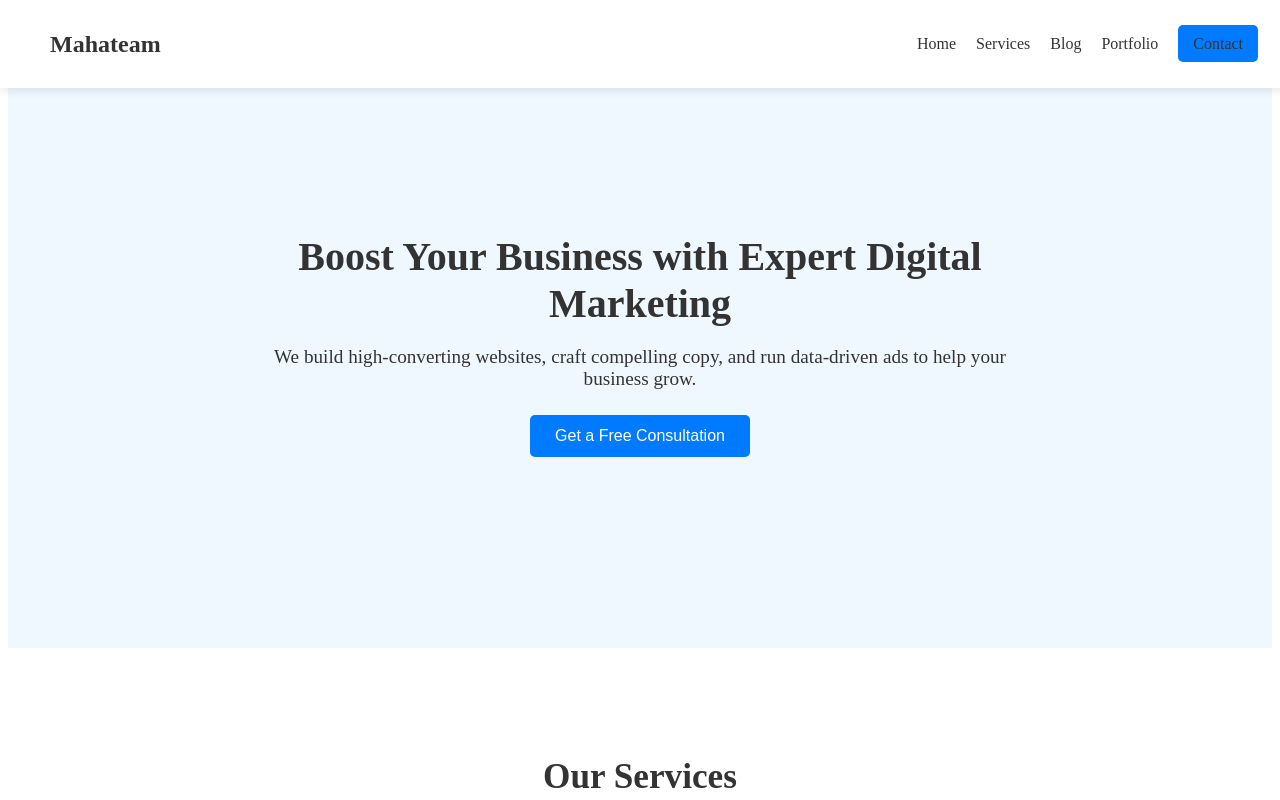
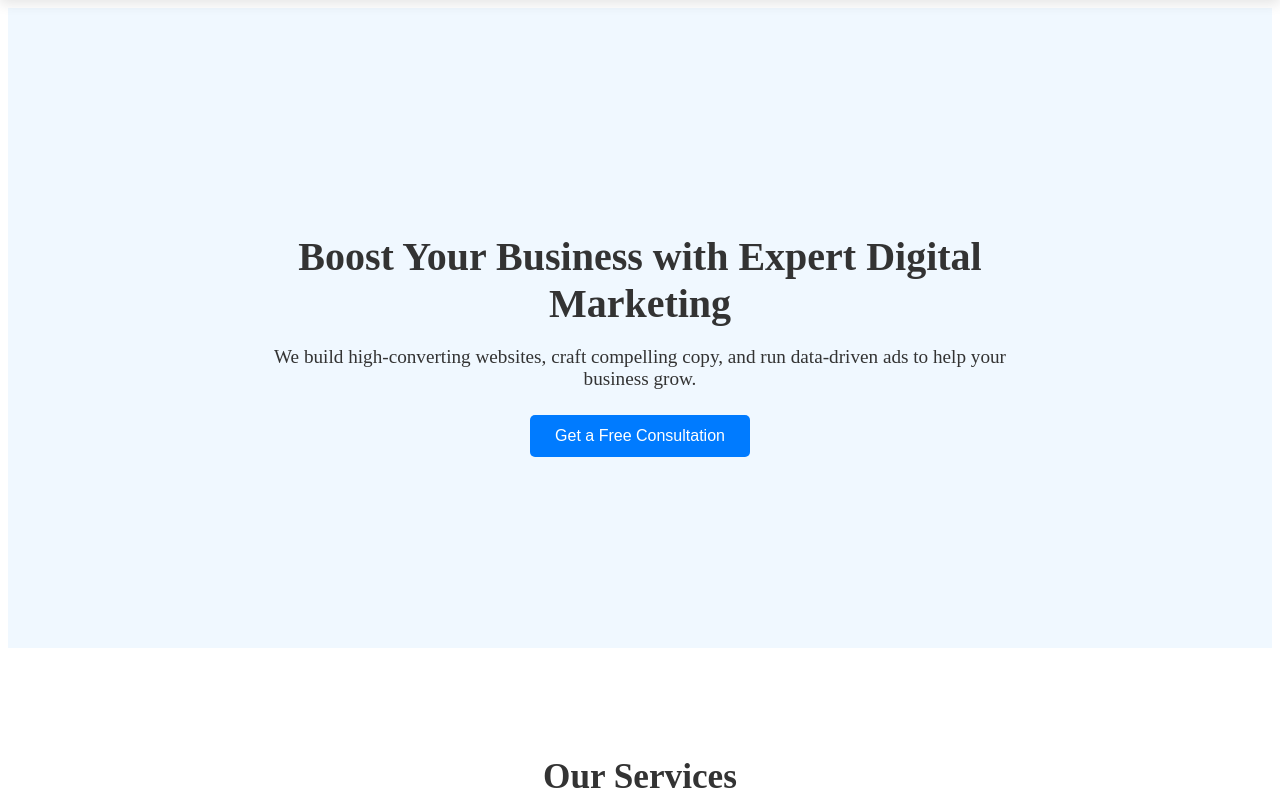
Before and after one commit to KrishnaWosti/MahaTeam, a Next.js app: page / in a window 1280 px wide. Shown: the top 800 px of the page. Built offline with nearby package versions, Linux system fonts and the light colour scheme.

Commit message:
navbar fix

```diff
--- a/src/components/Navbar.tsx
+++ b/src/components/Navbar.tsx
@@ -6,7 +6,6 @@ import styles from "@/styles/Navbar.module.css";
 const Navbar = () => {
     const [darkMode, setDarkMode] = useState(false);
     const [menuOpen, setMenuOpen] = useState(false);
-    const [scrollY, setScrollY] = useState(0);
     const [showNavbar, setShowNavbar] = useState(true);
 
     // Load dark mode preference
@@ -40,11 +39,7 @@ const Navbar = () => {
         let lastScrollY = window.scrollY;
 
         const handleScroll = () => {
-            if (window.scrollY > lastScrollY) {
-                setShowNavbar(false); // Hide navbar when scrolling down
-            } else {
-                setShowNavbar(true); // Show navbar when scrolling up
-            }
+            setShowNavbar(window.scrollY < lastScrollY);
             lastScrollY = window.scrollY;
         };
 
@@ -54,14 +49,16 @@ const Navbar = () => {
 
     return (
         <nav className={`${styles.navbar} ${showNavbar ? styles.show : styles.hide}`}>
+            <div className={styles.container}>
+                {/* Logo */}
                 <div className={styles.logo}>
                     <Link href="/">Mahateam</Link>
                 </div>
 
                 {/* Hamburger Menu Icon */}
-            <div className={styles.hamburger} onClick={toggleMenu}>
+                <button className={styles.hamburger} onClick={toggleMenu} aria-label="Toggle menu">
                     {menuOpen ? <FiX /> : <FiMenu />}
-            </div>
+                </button>
 
                 {/* Navbar Links */}
                 <ul className={`${styles.navLinks} ${menuOpen ? styles.open : ""}`}>
@@ -78,6 +75,7 @@ const Navbar = () => {
                         </button>
                     </li>
                 </ul>
+            </div>
         </nav>
     );
 };
--- a/src/styles/Navbar.module.css
+++ b/src/styles/Navbar.module.css
@@ -1,16 +1,21 @@
+/* General Navbar Styles */
 .navbar {
-    display: flex;
-    justify-content: space-between;
-    align-items: center;
-    padding: 15px 50px;
     background: var(--bg-color);
-    box-shadow: 0 2px 10px rgba(0, 0, 0, 0.1);
     position: fixed;
     width: 100%;
     top: 0;
     left: 0;
     z-index: 1000;
-    transition: transform 0.3s ease-in-out;
+    transition: transform 0.3s ease-in-out, background 0.3s ease-in-out;
+    box-shadow: 0 4px 12px rgba(0, 0, 0, 0.1);
+}
+
+/* Navbar container */
+.container {
+    display: flex;
+    justify-content: space-between;
+    align-items: center;
+    padding: 15px 40px;
 }
 
 /* Hide navbar when scrolling down */
@@ -25,17 +30,22 @@
 
 /* Logo */
 .logo a {
-    font-size: 24px;
+    font-size: 22px;
     font-weight: bold;
     color: var(--text-color);
     text-decoration: none;
+    transition: color 0.3s ease-in-out;
+}
+
+.logo a:hover {
+    color: #007bff;
 }
 
 /* Navigation Links */
 .navLinks {
     list-style: none;
     display: flex;
-    gap: 20px;
+    gap: 25px;
     align-items: center;
 }
 
@@ -43,15 +53,22 @@
     text-decoration: none;
     color: var(--text-color);
     font-weight: 500;
+    transition: color 0.3s ease-in-out;
+}
+
+.navLinks li a:hover {
+    color: #007bff;
 }
 
 /* Call-to-action button */
 .cta a {
-    padding: 10px 15px;
+    padding: 10px 18px;
     background: #007bff;
     color: white;
-    border-radius: 5px;
+    border-radius: 8px;
     text-decoration: none;
+    font-weight: bold;
+    transition: background 0.3s ease-in-out;
 }
 
 .cta a:hover {
@@ -62,32 +79,31 @@
 .darkModeToggle {
     background: none;
     border: none;
-    font-size: 20px;
-    /* Increase size */
+    font-size: 22px;
     cursor: pointer;
     color: var(--text-color);
-    margin-left: 15px;
-    /* Add spacing */
+    transition: transform 0.2s ease-in-out;
+}
+
+.darkModeToggle:hover {
+    transform: scale(1.1);
 }
 
 /* Hamburger Icon */
 .hamburger {
     display: none;
-    font-size: 28px;
+    font-size: 30px;
     cursor: pointer;
     color: var(--text-color);
     background: none;
     border: none;
-    position: absolute;
-    right: 15px;
-    /* Adjust position */
+    z-index: 1100;
 }
 
 /* Responsive Menu */
 @media (max-width: 768px) {
     .hamburger {
         display: block;
-        /* Ensure it's visible */
     }
 
     .navLinks {
@@ -96,15 +112,16 @@
         position: absolute;
         top: 60px;
         right: 0;
-        width: 200px;
+        width: 250px;
         background: var(--bg-color);
-        box-shadow: -2px 2px 10px rgba(0, 0, 0, 0.1);
+        box-shadow: -2px 2px 15px rgba(0, 0, 0, 0.1);
         padding: 20px;
         gap: 15px;
         transform: translateX(100%);
         transition: transform 0.3s ease-in-out, opacity 0.3s ease-in-out;
         opacity: 0;
         visibility: hidden;
+        border-radius: 10px 0 0 10px;
     }
 
     .navLinks.open {
@@ -113,10 +130,8 @@
         visibility: visible;
     }
 
-    /* Ensure dark mode toggle is visible in mobile */
     .darkModeToggle {
-        display: block;
         font-size: 24px;
-        margin-top: 10px;
+        margin-top: 15px;
     }
 }
```
Lines whose indentation alone changed are shown as unchanged.
